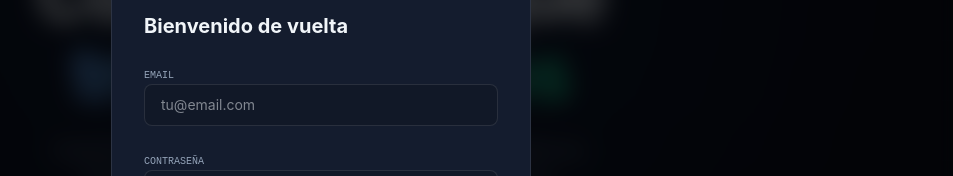
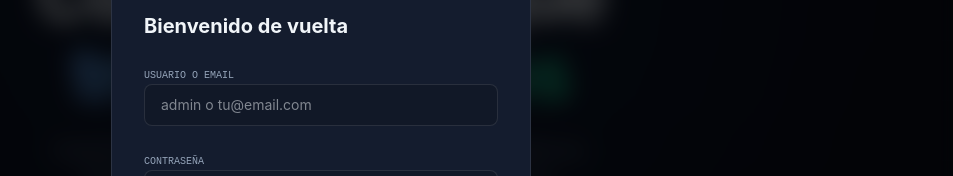
Before and after one commit to Pablette78/Conciliador, a React (Vite) app in the folder Conciliador_Web/frontend/: page / in a window 1280 px wide. Both pictures are taken after a click on the button "Iniciar sesión". Shown: the part 260-436 px from the top of the page, without its empty margins (319-1272 px from the left). Built offline with nearby package versions, Linux system fonts and the light colour scheme.

Commit message:
fix: login sin arroba

```diff
--- a/Conciliador_Web/frontend/src/LandingPage.jsx
+++ b/Conciliador_Web/frontend/src/LandingPage.jsx
@@ -271,9 +271,9 @@ export default function LandingPage({ onLogin, onRegister, authError, setView })
                     <form onSubmit={handleLoginSubmit} className="space-y-5">
                       <h3 className="text-xl font-bold">Bienvenido de vuelta</h3>
                       <div className="space-y-1.5">
-                        <label className="text-[10px] font-mono text-[#94a3b8] uppercase">Email</label>
+                        <label className="text-[10px] font-mono text-[#94a3b8] uppercase">Usuario o Email</label>
                         <input
-                          type="email" placeholder="tu@email.com"
+                          type="text" placeholder="admin o tu@email.com"
                           className="w-full bg-[#111827] border border-white/10 rounded-lg px-4 py-2.5 text-sm outline-none focus:border-[#3b82f6]"
                           value={loginForm.email} onChange={e => setLoginForm({...loginForm, email: e.target.value})}
                         />
@@ -318,9 +318,9 @@ export default function LandingPage({ onLogin, onRegister, authError, setView })
                         />
                       </div>
                       <div className="space-y-1.5">
-                        <label className="text-[10px] font-mono text-[#94a3b8] uppercase">Email profesional</label>
+                        <label className="text-[10px] font-mono text-[#94a3b8] uppercase">Nombre de Usuario o Email</label>
                         <input
-                          type="email" placeholder="tu@email.com"
+                          type="text" placeholder="Ej: pablo o tu@email.com"
                           className="w-full bg-[#111827] border border-white/10 rounded-lg px-4 py-2.5 text-sm outline-none focus:border-[#3b82f6]"
                           value={regForm.email} onChange={e => setRegForm({...regForm, email: e.target.value})}
                         />
```
